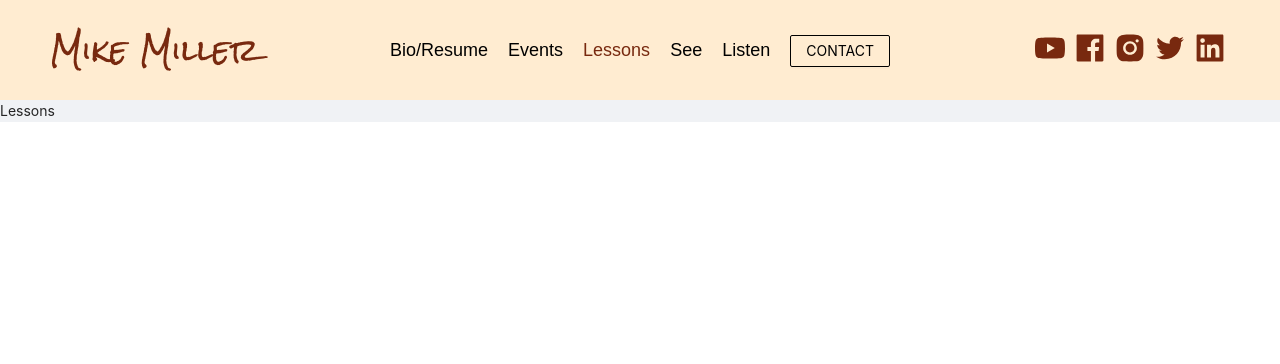
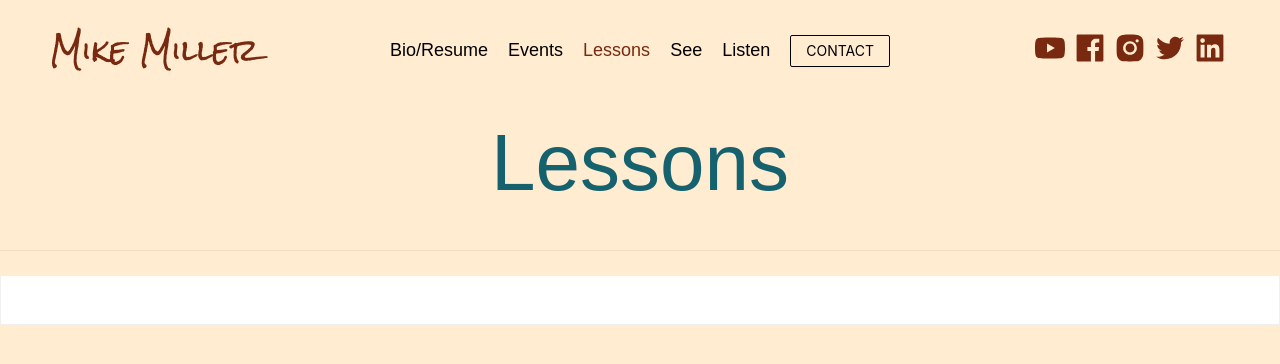
Before and after one commit to mimi5930/mike-miller-violin-v2, a React (Create React App) app: page /lessons in a window 1280 px wide. Shown: the top 364 px of the page. Built offline with nearby package versions, Linux system fonts and the light colour scheme; a web font is replaced by a local one.

Commit message:
began work on lessons page

```diff
--- a/src/pages/Lessons/index.js
+++ b/src/pages/Lessons/index.js
@@ -1,9 +1,28 @@
+import { Card, Divider } from 'antd';
 import React from 'react';
 
 export default function Lessons() {
   return (
-    <div>
-      <div>Lessons</div>
+    <div
+      style={{
+        minHeight: 'calc(100vh - 100px)',
+        backgroundColor: 'var(--background-color)'
+      }}
+    >
+      <h1
+        style={{
+          textAlign: 'center',
+          fontSize: '80px',
+          color: 'var(--title-color)',
+          marginBottom: 0
+        }}
+      >
+        Lessons
+      </h1>
+      <Divider></Divider>
+      <div>
+        <Card></Card>
+      </div>
     </div>
   );
 }
```
